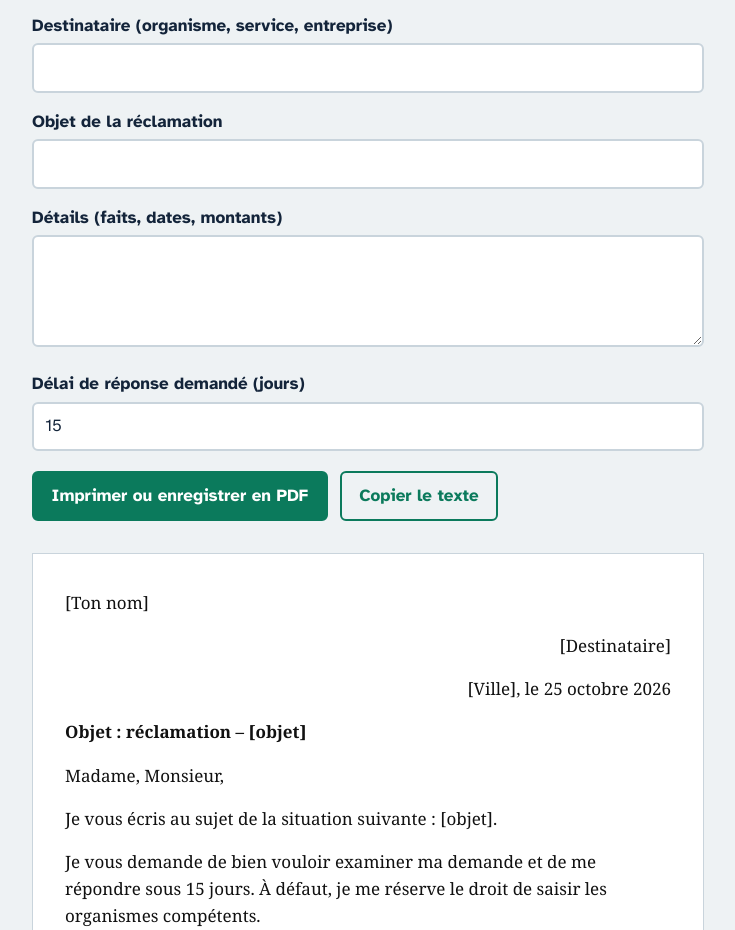
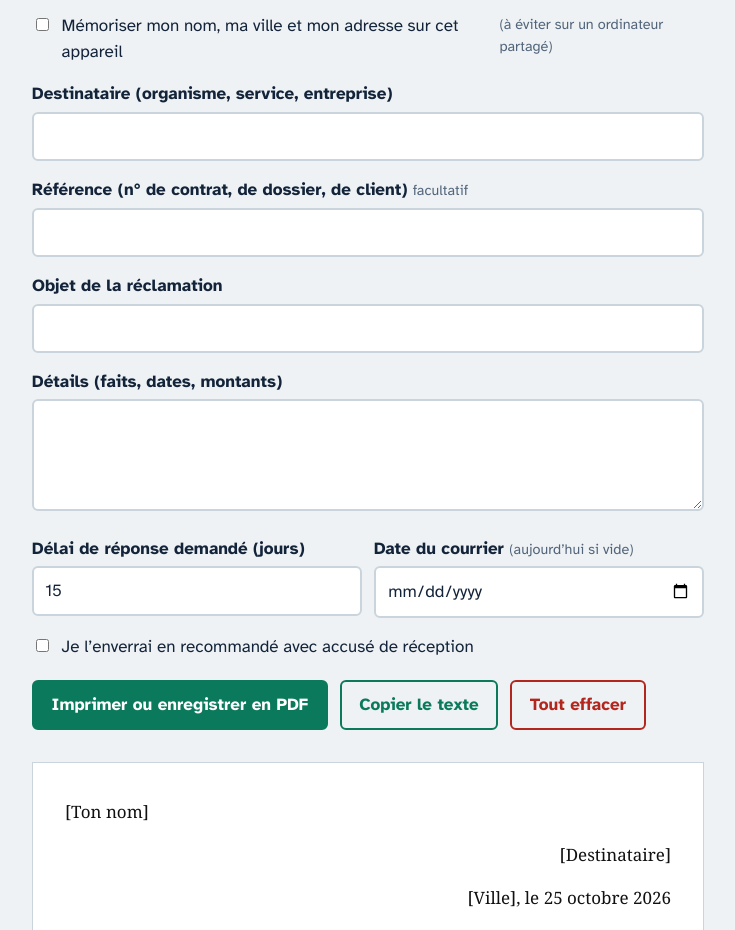
Before and after one commit to AGBERESahir/documents-types, a plain HTML site: page index.html in a window 1280 px wide. Shown: the part 417-1347 px from the top of the page, without its empty margins (272-1007 px from the left). Drawn offline with Linux system fonts and the light colour scheme.

Commit message:
feat: trois nouveaux modèles, référence, recommandé, dates et mémorisation facultative
- nouveaux modèles : résiliation d'un contrat ou abonnement, demande de congé, attestation d'hébergement
- champ « Référence » (n° de contrat, de dossier) repris dans l'objet de la lettre
- case « recommandé avec accusé de réception » : ajoute la mention en en-tête
- date du courrier modifiable ; dates d'effet / de début et de fin selon le modèle
- les champs inutiles pour un modèle sont masqués (règle [hidden] forcée)
- attestations : le destinataire n'est plus imposé (« [Destinataire] » seulement s'il en faut un)
- mémorisation du nom, de la ville et de l'adresse : facultative, désactivée par défaut, jamais le
  contenu de la lettre ; bouton « Tout effacer »
- fix : libellé « Ce que tu attestes »

```diff
--- a/index.html
+++ b/index.html
@@ -10,6 +10,10 @@
   .paper p { margin: 0 0 1rem; white-space: pre-wrap; }
   .paper .right { text-align: right; }
   .paper .subject { font-weight: bold; }
+  [hidden] { display: none !important; }
+  label.check { display: flex; gap: .6rem; align-items: flex-start; font-weight: 400; }
+  label.check input { width: auto; margin-top: .35rem; }
+  .meta { color: var(--muted); font-size: .9rem; font-weight: 400; }
   @media print {
     body { background: #fff; }
     .wrap > *:not(#letter) { display: none !important; }
@@ -24,23 +28,30 @@
 
   <form id="f" autocomplete="off">
     <label for="type">Type de document</label>
-    <select id="type">
-      <option value="reclamation">Lettre de réclamation</option>
-      <option value="attestation">Attestation sur l’honneur</option>
-      <option value="demande">Demande administrative</option>
-    </select>
+    <select id="type"></select>
     <div class="row">
       <div><label for="nom">Ton nom complet</label><input id="nom" required></div>
       <div><label for="ville">Ta ville</label><input id="ville" required></div>
     </div>
     <label for="adresse">Ton adresse</label><input id="adresse">
+    <label class="check"><input type="checkbox" id="souvenir"> Mémoriser mon nom, ma ville et mon adresse sur cet appareil <span class="meta">(à éviter sur un ordinateur partagé)</span></label>
     <label for="dest">Destinataire (organisme, service, entreprise)</label><input id="dest">
-    <label for="objet" id="objetLabel">Objet de la réclamation</label><input id="objet" required>
+    <div id="refWrap"><label for="ref">Référence (n° de contrat, de dossier, de client) <span class="meta">facultatif</span></label><input id="ref"></div>
+    <label for="objet" id="objetLabel">Objet</label><input id="objet" required>
+    <div class="row">
+      <div id="d1Wrap"><label for="d1" id="d1Label">Date</label><input id="d1" type="date"></div>
+      <div id="d2Wrap"><label for="d2" id="d2Label">Date</label><input id="d2" type="date"></div>
+    </div>
     <label for="details">Détails (faits, dates, montants)</label><textarea id="details"></textarea>
-    <div id="delaiWrap"><label for="delai">Délai de réponse demandé (jours)</label><input id="delai" type="number" min="1" value="15"></div>
+    <div class="row">
+      <div id="delaiWrap"><label for="delai">Délai de réponse demandé (jours)</label><input id="delai" type="number" min="1" value="15"></div>
+      <div><label for="dateLettre">Date du courrier <span class="meta">(aujourd’hui si vide)</span></label><input id="dateLettre" type="date"></div>
+    </div>
+    <label class="check" id="recoWrap"><input type="checkbox" id="recommande"> Je l’enverrai en recommandé avec accusé de réception</label>
     <div class="actions">
       <button type="button" id="print">Imprimer ou enregistrer en PDF</button>
       <button type="button" class="ghost" id="copy">Copier le texte</button>
+      <button type="button" class="danger" id="clear">Tout effacer</button>
     </div>
   </form>
 
@@ -49,54 +60,69 @@
 </div>
 <script>
 const $ = id => document.getElementById(id);
-const fields = ['type','nom','ville','adresse','dest','objet','details','delai'];
-const objetLabels = { reclamation: 'Objet de la réclamation', attestation: 'Ce que tu atteste', demande: 'Ce que tu demandes' };
+const TYPES = {
+  reclamation: { label: 'Lettre de réclamation', objet: 'Objet de la réclamation', delai: true, ref: true, reco: true },
+  demande: { label: 'Demande administrative', objet: 'Ce que tu demandes', delai: true, ref: true, reco: true },
+  resiliation: { label: 'Résiliation d’un contrat ou d’un abonnement', objet: 'Ce que tu résilies (abonnement, contrat…)', ref: true, reco: true, d1: 'Date d’effet souhaitée' },
+  conge: { label: 'Demande de congé', objet: 'Type de congé (annuel, sans solde…)', d1: 'Premier jour d’absence', d2: 'Dernier jour d’absence' },
+  attestation: { label: 'Attestation sur l’honneur', objet: 'Ce que tu attestes', attest: true },
+  hebergement: { label: 'Attestation d’hébergement', objet: 'Nom de la personne hébergée', d1: 'Hébergée chez toi depuis le', attest: true },
+};
+for (const [k, t] of Object.entries(TYPES)) $('type').add(new Option(t.label, k));
 
-function dateFr() { return new Date().toLocaleDateString('fr-FR', { day: 'numeric', month: 'long', year: 'numeric' }); }
+const champs = ['type', 'nom', 'ville', 'adresse', 'dest', 'ref', 'objet', 'details', 'delai', 'd1', 'd2', 'dateLettre'];
+const val = k => $(k).value.trim();
+const date = iso => (iso ? new Date(iso + 'T00:00:00') : new Date()).toLocaleDateString('fr-FR', { day: 'numeric', month: 'long', year: 'numeric' });
 
 function build() {
-  const v = Object.fromEntries(fields.map(k => [k, $(k).value.trim()]));
-  const nom = v.nom || '[Ton nom]', ville = v.ville || '[Ville]';
-  const head = [nom, v.adresse].filter(Boolean).join('\n');
-  const dest = v.dest || '[Destinataire]';
-  const objet = v.objet || '[objet]';
+  const v = Object.fromEntries(champs.map(k => [k, val(k)]));
+  const T = TYPES[v.type];
+  const nom = v.nom || '[Ton nom]', ville = v.ville || '[Ville]', objet = v.objet || '[objet]';
+  const lieuDate = `${ville}, le ${date(v.dateLettre)}`;
+  const suite = v.details ? '\n\n' + v.details : '';
+  const ref = v.ref ? ` (réf. ${v.ref})` : '';
+  const delai = `${v.delai || 15} jours`;
   const fin = 'Je vous prie d’agréer, Madame, Monsieur, l’expression de mes salutations distinguées.';
-  const lieuDate = `${ville}, le ${dateFr()}`;
-  let blocks;
+  const salut = ['', 'Madame, Monsieur,'];
 
-  if (v.type === 'attestation') {
-    blocks = [
-      ['', head], ['right', dest], ['right', lieuDate],
-      ['subject', 'Attestation sur l’honneur'],
-      ['', `Je soussigné(e) ${nom}${v.adresse ? ', demeurant ' + v.adresse : ''}, atteste sur l’honneur que ${objet}.${v.details ? '\n\n' + v.details : ''}`],
+  const entete = [['', [nom, v.adresse].filter(Boolean).join('\n')]];
+  if (T.reco && $('recommande').checked) entete.push(['right', 'Lettre recommandée avec accusé de réception']);
+  if (!T.attest || v.dest) entete.push(['right', v.dest || '[Destinataire]']);
+  entete.push(['right', lieuDate]);
+
+  const corps = {
+    reclamation: [['subject', `Objet : réclamation – ${objet}${ref}`], salut,
+      ['', `Je vous écris au sujet de la situation suivante : ${objet}.${suite}`],
+      ['', `Je vous demande de bien vouloir examiner ma demande et de me répondre sous ${delai}. À défaut, je me réserve le droit de saisir les organismes compétents.`], ['', fin], ['right', nom]],
+    demande: [['subject', `Objet : demande de ${objet}${ref}`], salut,
+      ['', `Je me permets de solliciter ${objet}.${suite}`],
+      ['', `Je reste à votre disposition pour tout justificatif complémentaire et vous remercie de bien vouloir me répondre sous ${delai}.`], ['', fin], ['right', nom]],
+    resiliation: [['subject', `Objet : résiliation de ${objet}${ref}`], salut,
+      ['', `Par la présente, je vous informe de ma décision de résilier ${objet}${v.ref ? `, référencé ${v.ref}` : ''}${v.d1 ? `, avec effet au ${date(v.d1)}` : ', dans les meilleurs délais'}.${suite}`],
+      ['', 'Je vous remercie de bien vouloir me confirmer par écrit la prise en compte de cette résiliation et sa date de fin effective, ainsi que les éventuelles sommes restant dues.'], ['', fin], ['right', nom]],
+    conge: [['subject', `Objet : demande de congé${v.d1 && v.d2 ? ` du ${date(v.d1)} au ${date(v.d2)}` : ''}`], salut,
+      ['', `Je vous prie de bien vouloir m’accorder un congé ${v.objet || '[type de congé]'}${v.d1 ? ` à compter du ${date(v.d1)}` : ''}${v.d2 ? `, jusqu’au ${date(v.d2)} inclus` : ''}.${suite}`],
+      ['', 'Je reste disponible pour organiser la continuité de mon travail avant mon départ et vous remercie de votre réponse.'], ['', fin], ['right', nom]],
+    attestation: [['subject', 'Attestation sur l’honneur'],
+      ['', `Je soussigné(e) ${nom}${v.adresse ? ', demeurant ' + v.adresse : ''}, atteste sur l’honneur que ${objet}.${suite}`],
       ['', 'Cette attestation est établie pour servir et valoir ce que de droit. Je suis informé(e) que toute fausse déclaration m’expose à des sanctions.'],
-      ['right', `Fait à ${ville}, le ${dateFr()}\n\nSignature :`]
-    ];
-  } else if (v.type === 'demande') {
-    blocks = [
-      ['', head], ['right', dest], ['right', lieuDate],
-      ['subject', `Objet : demande de ${objet}`],
-      ['', 'Madame, Monsieur,'],
-      ['', `Je me permets de solliciter ${objet}.${v.details ? '\n\n' + v.details : ''}`],
-      ['', `Je reste à votre disposition pour tout justificatif complémentaire et vous remercie de bien vouloir me répondre sous ${v.delai || 15} jours.`],
-      ['', fin], ['right', nom]
-    ];
-  } else {
-    blocks = [
-      ['', head], ['right', dest], ['right', lieuDate],
-      ['subject', `Objet : réclamation – ${objet}`],
-      ['', 'Madame, Monsieur,'],
-      ['', `Je vous écris au sujet de la situation suivante : ${objet}.${v.details ? '\n\n' + v.details : ''}`],
-      ['', `Je vous demande de bien vouloir examiner ma demande et de me répondre sous ${v.delai || 15} jours. À défaut, je me réserve le droit de saisir les organismes compétents.`],
-      ['', fin], ['right', nom]
-    ];
-  }
-  return blocks;
+      ['right', `Fait à ${ville}, le ${date(v.dateLettre)}\n\nSignature :`]],
+    hebergement: [['subject', 'Attestation d’hébergement'],
+      ['', `Je soussigné(e) ${nom}, demeurant ${v.adresse || '[ton adresse]'}, atteste sur l’honneur héberger à mon domicile ${objet}${v.d1 ? `, depuis le ${date(v.d1)}` : ''}.${suite}`],
+      ['', 'Cette attestation est établie pour servir et valoir ce que de droit. Je suis informé(e) que toute fausse déclaration m’expose à des sanctions.'],
+      ['right', `Fait à ${ville}, le ${date(v.dateLettre)}\n\nSignature :`]],
+  }[v.type];
+  return [...entete, ...corps];
+}
+
+function majChamps() {
+  const T = TYPES[$('type').value];
+  $('objetLabel').textContent = T.objet;
+  $('refWrap').hidden = !T.ref; $('delaiWrap').hidden = !T.delai; $('recoWrap').hidden = !T.reco;
+  for (const k of ['d1', 'd2']) { $(k + 'Wrap').hidden = !T[k]; if (T[k]) $(k + 'Label').textContent = T[k]; }
 }
 
 function render() {
-  $('objetLabel').textContent = objetLabels[$('type').value];
-  $('delaiWrap').hidden = $('type').value === 'attestation';
   const letter = $('letter');
   letter.replaceChildren(...build().map(([cls, text]) => {
     const p = document.createElement('p');
@@ -106,15 +132,31 @@ function render() {
   }));
 }
 
-fields.forEach(k => $(k).addEventListener('input', render));
+// Mémorisation facultative des coordonnées : désactivée par défaut, jamais le contenu de la lettre.
+const CLE = 'documents-types-coordonnees';
+function souvenir() {
+  try {
+    if ($('souvenir').checked) localStorage.setItem(CLE, JSON.stringify({ nom: val('nom'), ville: val('ville'), adresse: val('adresse') }));
+    else localStorage.removeItem(CLE);
+  } catch {}
+}
+try {
+  const o = JSON.parse(localStorage.getItem(CLE));
+  if (o && typeof o === 'object') { for (const k of ['nom', 'ville', 'adresse']) if (typeof o[k] === 'string') $(k).value = o[k].slice(0, 200); $('souvenir').checked = true; }
+} catch {}
+
+champs.forEach(k => $(k).addEventListener('input', () => { if (k === 'type') majChamps(); if (['nom', 'ville', 'adresse'].includes(k)) souvenir(); render(); }));
+$('recommande').addEventListener('change', render);
+$('souvenir').addEventListener('change', souvenir);
 $('print').addEventListener('click', () => window.print());
+$('clear').addEventListener('click', () => { $('f').reset(); try { localStorage.removeItem(CLE); } catch {} majChamps(); render(); });
 $('copy').addEventListener('click', async () => {
   const text = build().map(b => b[1]).join('\n\n');
   try { await navigator.clipboard.writeText(text); $('copy').textContent = 'Texte copié'; }
   catch { $('copy').textContent = 'Copie impossible : sélectionne le texte à la main'; }
   setTimeout(() => $('copy').textContent = 'Copier le texte', 2500);
 });
-render();
+majChamps(); render();
 </script>
 </body>
 </html>
```
